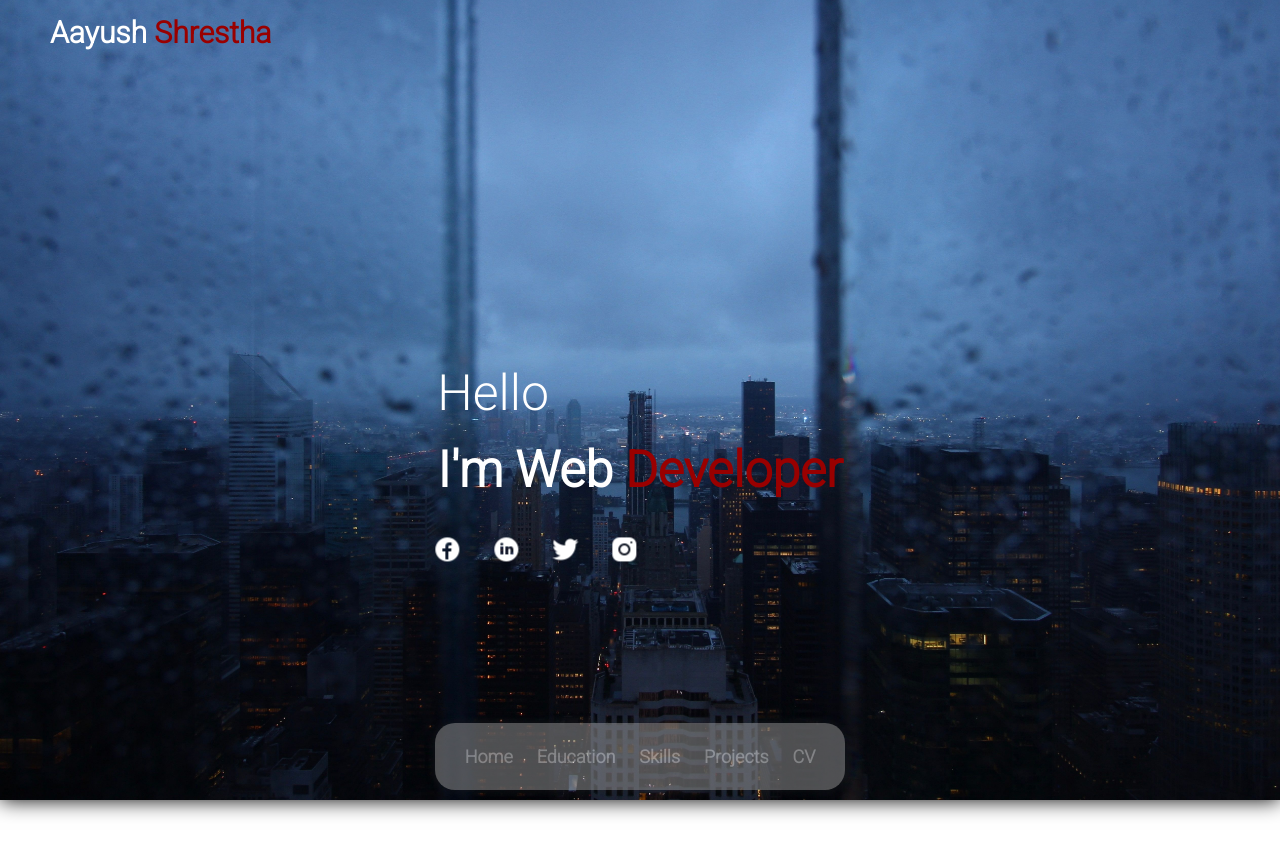
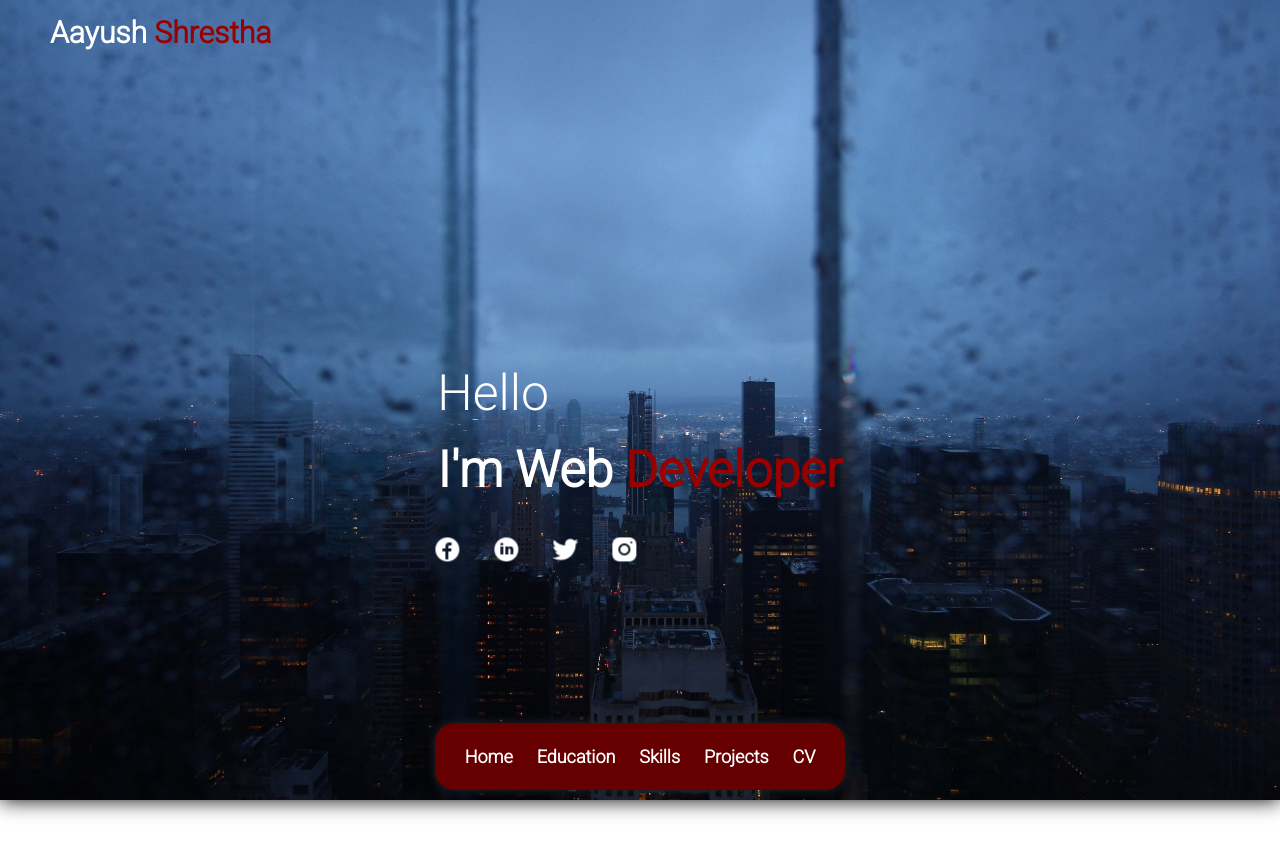
Before and after one commit to shrenda1/portfolio, a Django app: page / in a window 1280 px wide. Shown: the top 851 px of the page. Run offline with Django 4.2, Linux system fonts and the light colour scheme.

Commit message:
menu bar

```diff
--- a/portfolioapp/templates/Home.html
+++ b/portfolioapp/templates/Home.html
@@ -239,11 +239,11 @@
 			font-weight: 600;
 		}
 		.menu-bar{
-			background-color: #999999;
-			opacity: 0.5;
+			background-color: #660000;
+			opacity: 1;
 		}
 		.menu-bar-items a:hover{
-			color: black;
+			color: tomato;
 		}
 		@media only screen and (max-width: 1000px) {
 
@@ -452,7 +452,6 @@
 	crossorigin="anonymous"></script>
 <script src="https://code.jquery.com/jquery-3.6.0.js" integrity="sha256-H+K7U5CnXl1h5ywQfKtSj8PCmoN9aaq30gDh27Xc0jk="
 	crossorigin="anonymous"></script>
-<script src="{% static 'js/main.js' %}"></script>
 
 
 </html>
```
